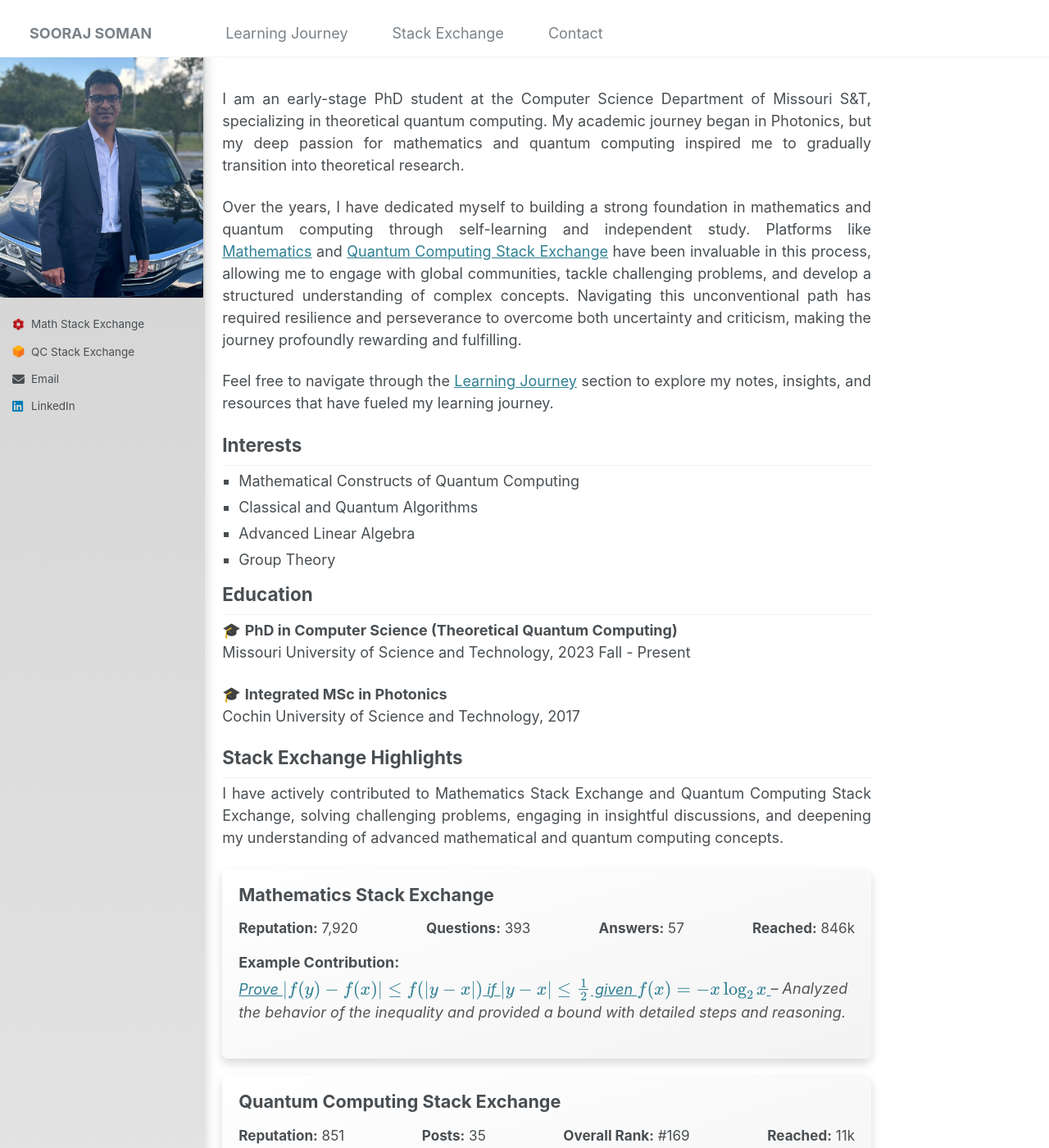
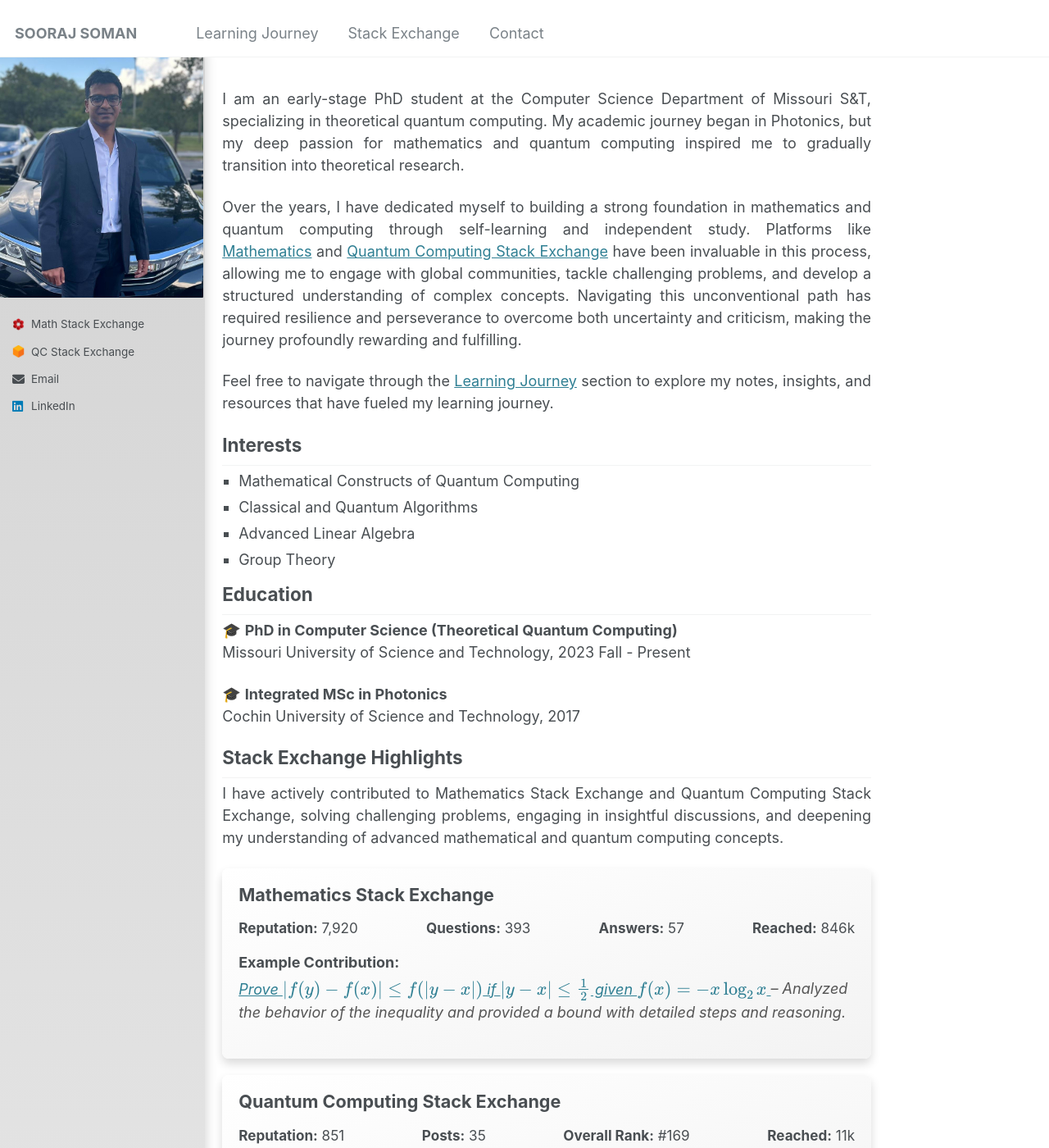
Before and after one commit to soorajss1729/soorajss1729.github.io, a Jekyll site: the page built from _pages/about.md, in a window 1280 px wide and 1400 px high. Shown: the whole window at 82% size. Built offline with Jekyll 4.4.1, drawn with Linux system fonts in a browser that asks for light colours.

Commit message:
Update _masthead.scss

```diff
--- a/_sass/_masthead.scss
+++ b/_sass/_masthead.scss
@@ -48,7 +48,7 @@
 
 .masthead__menu-item {
   display: block;
-  padding-left:1em;
+  padding-left:0em;
   list-style-type: none;
   white-space: nowrap;
 
```
